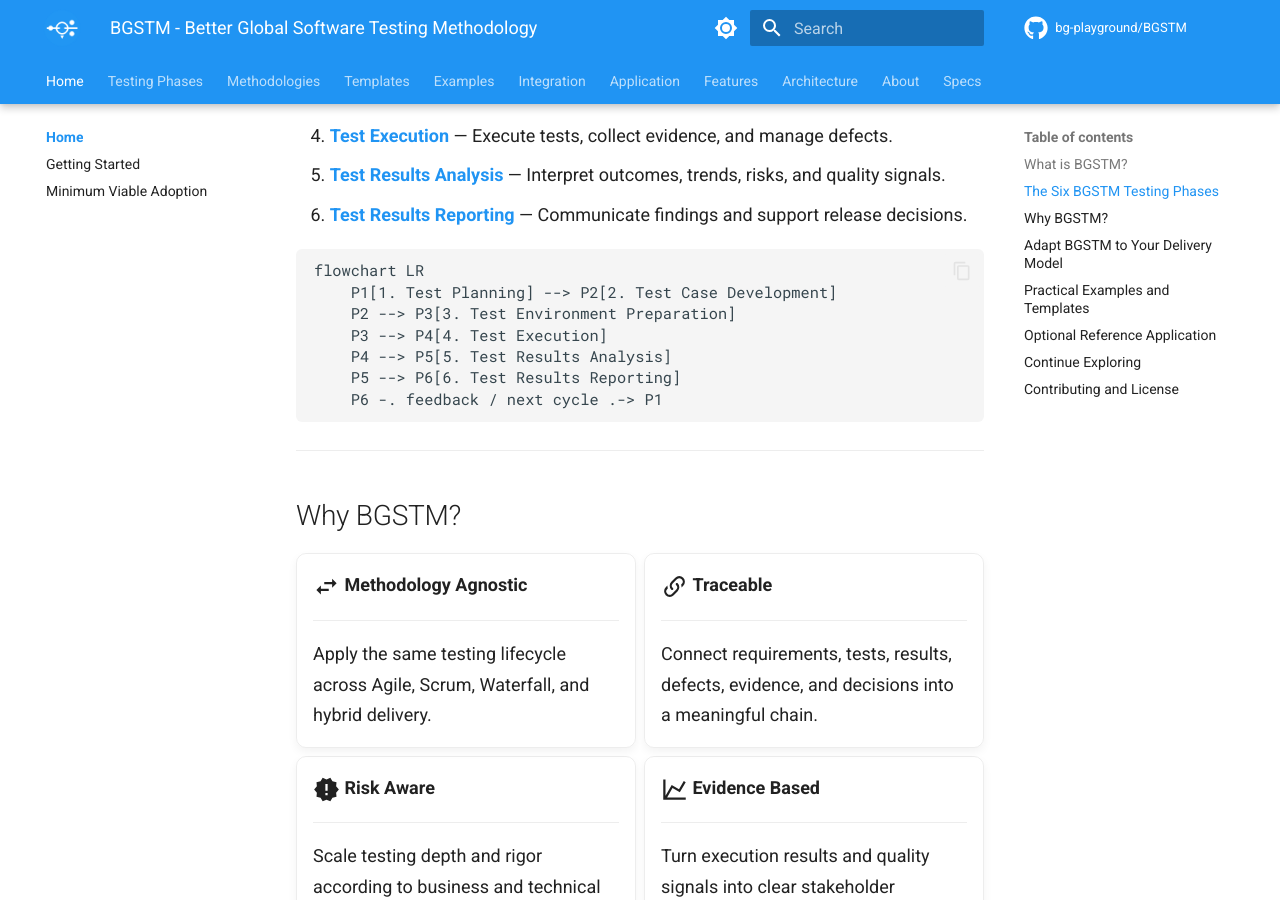
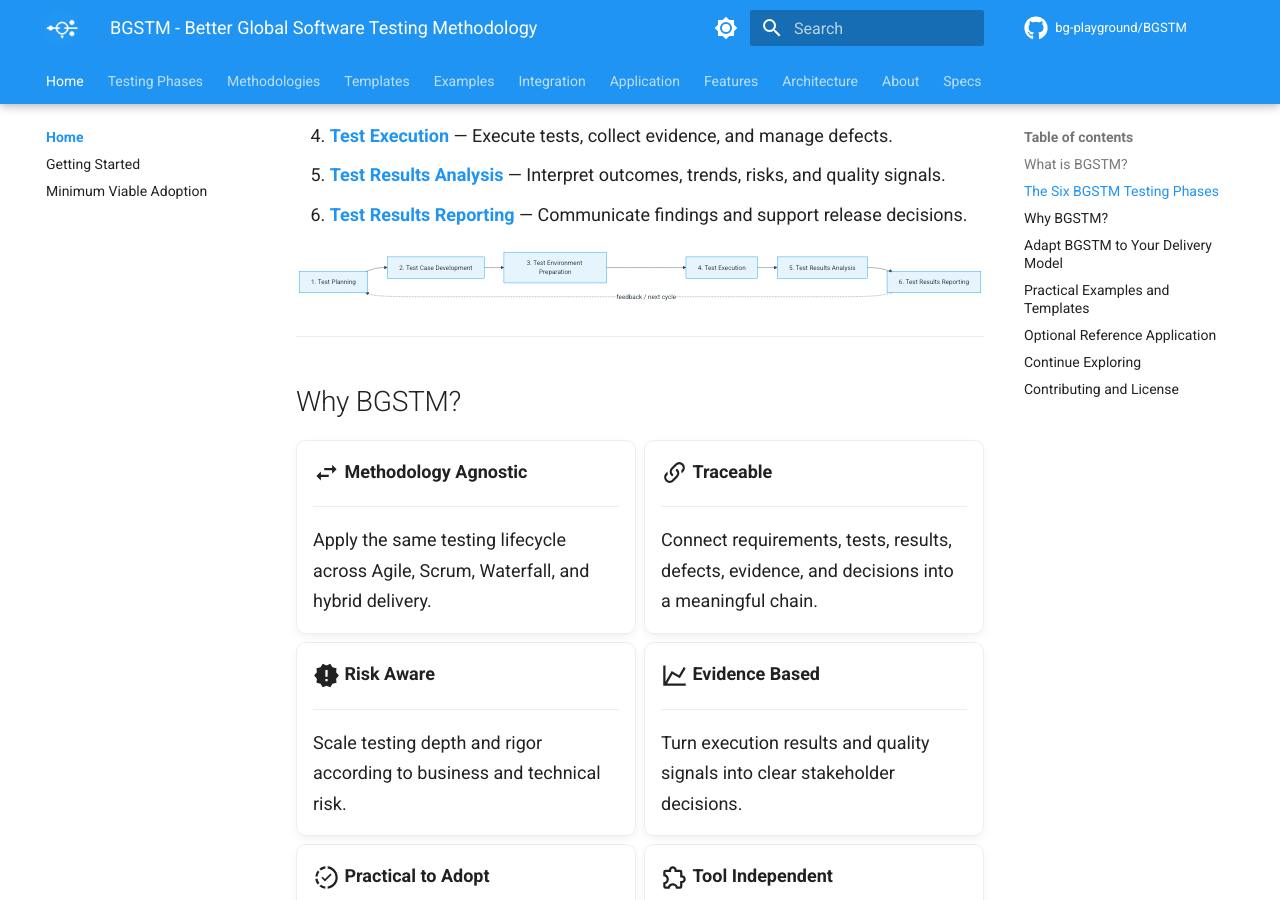
Before and after one commit to bg-playground/BGSTM, an MkDocs documentation site: the page built from docs/index.md, in a window 1280 px wide and 900 px high, scrolled down 1438 px. Built offline with MkDocs 1.6.1 and Material for MkDocs 9.7.7, drawn with Linux system fonts in a browser that asks for light colours; comment, search, counter and statistics services are not loaded; part of the change alters nothing that is shown.

```diff
--- a/mkdocs.yml
+++ b/mkdocs.yml
@@ -81,6 +81,10 @@ extra:
 extra_css:
   - stylesheets/extra.css
 
+extra_javascript:
+  - https://unpkg.com/mermaid@11/dist/mermaid.min.js
+  - javascripts/mermaid.js
+
 markdown_extensions:
   - abbr
   - admonition
@@ -108,7 +112,11 @@ markdown_extensions:
   - pymdownx.keys
   - pymdownx.mark
   - pymdownx.smartsymbols
-  - pymdownx.superfences
+  - pymdownx.superfences:
+      custom_fences:
+        - name: mermaid
+          class: mermaid
+          format: !!python/name:pymdownx.superfences.fence_code_format
   - pymdownx.tabbed:
       alternate_style: true
   - pymdownx.tasklist:
```
